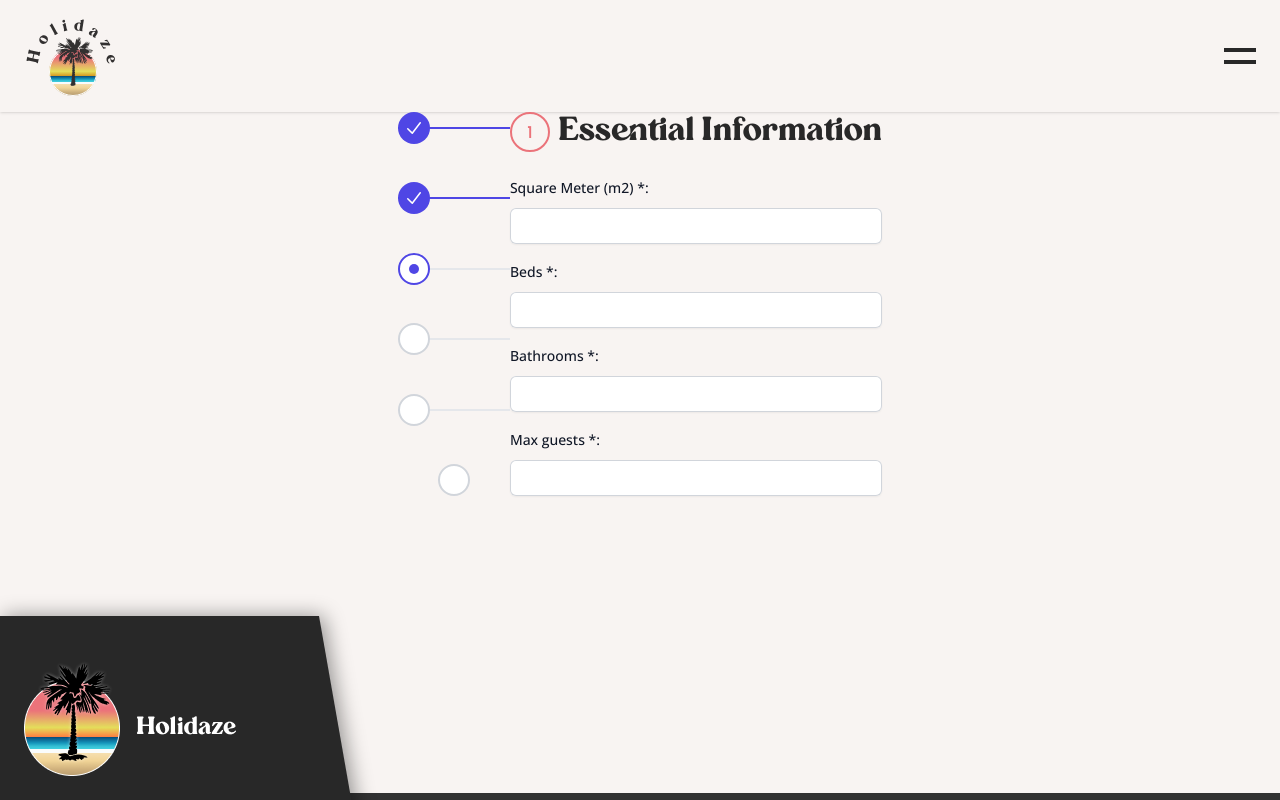
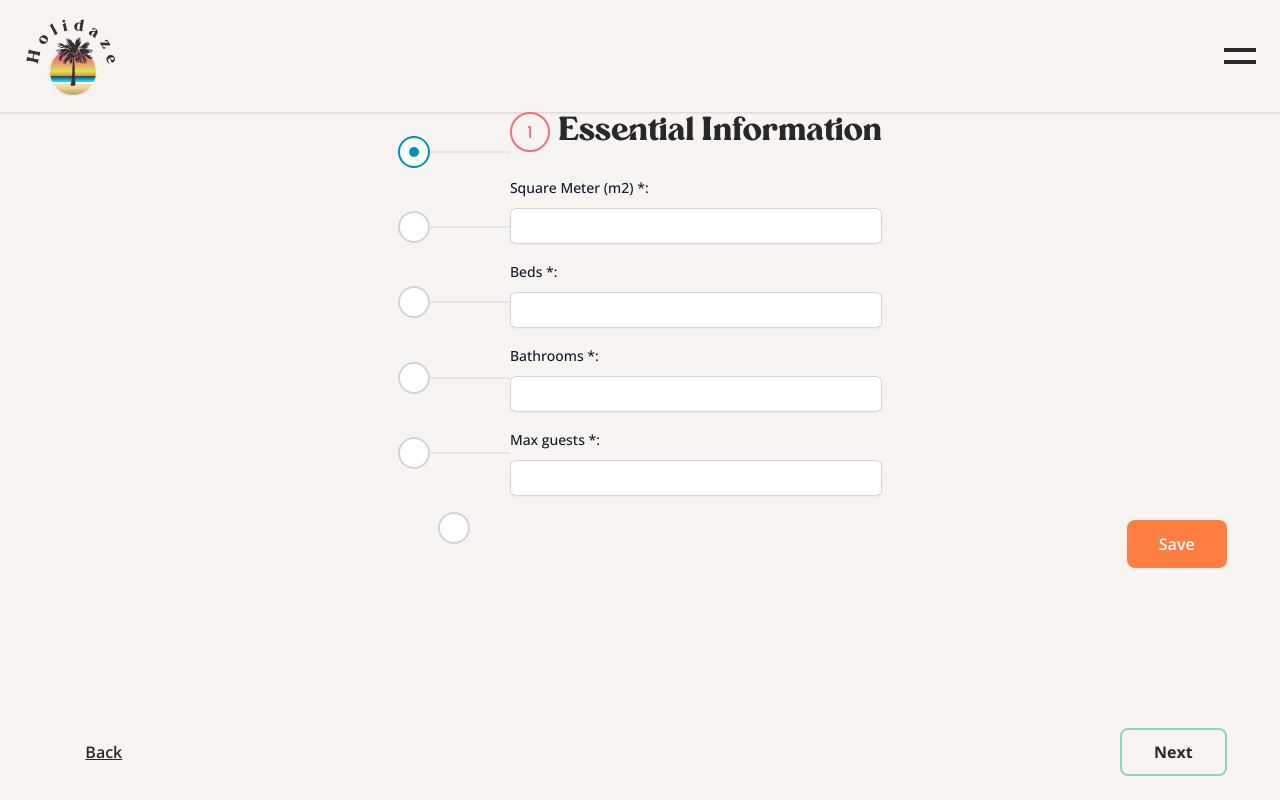
Before and after one commit to EmilBacklund/PROJECT-EXAM-2, a React (Vite) app: page /registerVenue in a window 1280 px wide. Shown: the top 800 px of the page. Built offline with nearby package versions, Linux system fonts and the light colour scheme.

Commit message:
make work on register page

```diff
--- /dev/null
+++ b/src/components/StyledButtons.jsx
@@ -0,0 +1,22 @@
+const PrimaryBtn = ({ width, name }) => {
+  return (
+    <button
+      className={`${width} h-12 bg-secondaryOrange hover:bg-[#EF6623] rounded-lg text-white font-semibold text-base transition`}
+    >
+      {name}
+    </button>
+  );
+};
+
+const SecondaryBtn = ({ width, name, onClick }) => {
+  return (
+    <button
+      onClick={onClick}
+      className={`${width} h-12  rounded-lg text-textBlack font-bold border-2 border-[#88D8B0] hover:text-textBlack hover:bg-[#88D8B0] transition-all duration-300 `}
+    >
+      {name}
+    </button>
+  );
+};
+
+export { PrimaryBtn, SecondaryBtn };
--- a/src/pages/RegisterVenuePage/RegisterProgression.jsx
+++ b/src/pages/RegisterVenuePage/RegisterProgression.jsx
@@ -1,15 +1,28 @@
 import { CheckIcon } from '@heroicons/react/20/solid';
+import { useSelector } from 'react-redux';
 
-const steps = [
-  { name: 'Step 1', href: '#', status: 'complete' },
-  { name: 'Step 2', href: '#', status: 'complete' },
-  { name: 'Step 3', href: '#', status: 'current' },
-  { name: 'Step 4', href: '#', status: 'upcoming' },
-  { name: 'Step 5', href: '#', status: 'upcoming' },
-  { name: 'Step 6', href: '#', status: 'upcoming' },
+let stages = [
+  { stage: 1, href: '#' },
+  { stage: 2, href: '#' },
+  { stage: 3, href: '#' },
+  { stage: 4, href: '#' },
+  { stage: 5, href: '#' },
+  { stage: 6, href: '#' },
 ];
 
 function classNames(...classes) {
+  const currentStage = useSelector((state) => state.displayedVenueStage.stage);
+
+  stages = stages.map((stage) => {
+    if (stage.stage < currentStage) {
+      return { ...stage, status: 'complete' };
+    } else if (stage.stage === currentStage) {
+      return { ...stage, status: 'current' };
+    } else {
+      return { ...stage, status: 'upcoming' };
+    }
+  });
+
   return classes.filter(Boolean).join(' ');
 }
 
@@ -18,36 +31,38 @@ export default function RegisterProgression() {
     <nav aria-label="Progress">
       <ol
         role="list"
-        className="flex items-center sm:flex-col sm:justify-between sm:h-full"
+        className="flex items-center sm:flex-col justify-center sm:justify-between sm:h-full my-6"
       >
-        {steps.map((step, stepIdx) => (
+        {stages.map((stage, stageIdx) => (
           <li
-            key={step.name}
+            key={stage.stage}
             className={classNames(
-              stepIdx !== steps.length - 1 ? 'pr-8 sm:pr-20' : '',
+              stageIdx !== stages.length - 1
+                ? 'pr-4 sm:pr-20 smallScreen:pr-8'
+                : '',
               'relative'
             )}
           >
-            {step.status === 'complete' ? (
+            {stage.status === 'complete' ? (
               <>
                 <div
                   className="absolute inset-0 flex items-center"
                   aria-hidden="true"
                 >
-                  <div className="h-0.5 w-full bg-indigo-600" />
+                  <div className="h-0.5 w-full bg-[#0091AE]" />
                 </div>
                 <a
                   href="#"
-                  className="relative flex h-8 w-8 items-center justify-center rounded-full bg-indigo-600 hover:bg-indigo-900"
+                  className="relative flex h-8 w-8 items-center justify-center rounded-full bg-[#0091AE] hover:bg-[#34A9C0]"
                 >
                   <CheckIcon
                     className="h-5 w-5 text-white"
                     aria-hidden="true"
                   />
-                  <span className="sr-only">{step.name}</span>
+                  <span className="sr-only">{stage.stage}</span>
                 </a>
               </>
-            ) : step.status === 'current' ? (
+            ) : stage.status === 'current' ? (
               <>
                 <div
                   className="absolute inset-0 flex items-center"
@@ -57,14 +72,14 @@ export default function RegisterProgression() {
                 </div>
                 <a
                   href="#"
-                  className="relative flex h-8 w-8 items-center justify-center rounded-full border-2 border-indigo-600 bg-white"
-                  aria-current="step"
+                  className="relative flex h-8 w-8 items-center justify-center rounded-full border-2 border-[#0091AE] bg-white"
+                  aria-current="stage"
                 >
                   <span
-                    className="h-2.5 w-2.5 rounded-full bg-indigo-600"
+                    className="h-2.5 w-2.5 rounded-full bg-[#0091AE]"
                     aria-hidden="true"
                   />
-                  <span className="sr-only">{step.name}</span>
+                  <span className="sr-only">{stage.stage}</span>
                 </a>
               </>
             ) : (
@@ -83,7 +98,7 @@ export default function RegisterProgression() {
                     className="h-2.5 w-2.5 rounded-full bg-transparent group-hover:bg-gray-300"
                     aria-hidden="true"
                   />
-                  <span className="sr-only">{step.name}</span>
+                  <span className="sr-only">{stage.stage}</span>
                 </a>
               </>
             )}
--- a/src/pages/RegisterVenuePage/RegisterVenue.jsx
+++ /dev/null
@@ -1,31 +0,0 @@
-import { useDispatch, useSelector } from 'react-redux';
-import RegisterProgression from './RegisterProgression';
-import Stage1 from './Stage1';
-import Stage2 from './Stage2';
-
-const RegisterVenue = () => {
-  const currentStage = useSelector((state) => state.displayedVenueStage.stage);
-  const dispatch = useDispatch();
-  console.log(currentStage);
-
-  const renderStage = () => {
-    switch (currentStage) {
-      case 1:
-        return <Stage1 />;
-      case 2:
-        return <Stage2 />;
-      // Add more stages here
-      default:
-        return <Stage1 />;
-    }
-  };
-
-  return (
-    <div className="section-container sm:flex sm:justify-center">
-      <RegisterProgression />
-      <form>{renderStage()}</form>
-    </div>
-  );
-};
-
-export default RegisterVenue;
--- /dev/null
+++ b/src/pages/RegisterVenuePage/RegisterVenuePage.jsx
@@ -0,0 +1,83 @@
+import { useDispatch, useSelector } from 'react-redux';
+import RegisterProgression from './RegisterProgression';
+import Stage1 from './Stage1';
+import Stage2 from './Stage2';
+import Stage3 from './Stage3';
+import Stage4 from './Stage4';
+import Stage5 from './Stage5';
+import Stage6 from './Stage6';
+import { SecondaryBtn, PrimaryBtn } from '../../components/StyledButtons';
+import {
+  incrementStage,
+  decrementStage,
+} from '../../store/modules/displayedVenueStageSlice';
+
+const RegisterVenue = () => {
+  const currentStage = useSelector((state) => state.displayedVenueStage.stage);
+  const dispatch = useDispatch();
+  console.log(currentStage);
+
+  const renderStage = () => {
+    switch (currentStage) {
+      case 1:
+        return <Stage1 />;
+      case 2:
+        return <Stage2 />;
+      case 3:
+        return <Stage3 />;
+      case 4:
+        return <Stage4 />;
+      case 5:
+        return <Stage5 />;
+      case 6:
+        return <Stage6 />;
+      default:
+        return <Stage1 />;
+    }
+  };
+
+  return (
+    <div className="section-container flex flex-col justify-between min-h-[calc(100vh-83.18px)] md:min-h-[calc(100vh-111.99px)]">
+      <div>
+        <div className="sm:flex sm:justify-center">
+          <RegisterProgression />
+          <form className="mb-6">{renderStage()}</form>
+        </div>
+        <div className="flex justify-end">
+          <PrimaryBtn name="Save" width="px-8" />
+        </div>
+      </div>
+      <div
+        className={`${
+          currentStage !== 0 ? 'justify-between' : 'justify-end'
+        } flex  mb-6`}
+      >
+        {currentStage !== 0 && (
+          <button
+            onClick={() => {
+              dispatch(decrementStage());
+            }}
+            className="underline text-textBlack font-semibold rounded-md px-8 hover:bg-gray-200"
+          >
+            Back
+          </button>
+        )}
+
+        <SecondaryBtn
+          width="px-8"
+          name={currentStage <= 5 ? 'Next' : 'submit'}
+          onClick={
+            currentStage <= 5
+              ? () => {
+                  dispatch(incrementStage());
+                }
+              : null
+            //!Instead of null, make a POST request here when API is up
+          }
+        />
+      </div>
+    </div>
+  );
+};
+
+export default RegisterVenue;
--- /dev/null
+++ b/src/pages/RegisterVenuePage/Stage3.jsx
@@ -0,0 +1,13 @@
+import StageTemplate from './StageTemplate';
+import CustomInput from '../../components/FormComponents/CustomInput';
+
+const Stage3 = () => {
+  return (
+    <div>
+      <StageTemplate stageNumber={3} stageTitle={'Location'} />
+      <div className="flex flex-col gap-4"></div>
+    </div>
+  );
+};
+
+export default Stage3;
--- /dev/null
+++ b/src/pages/RegisterVenuePage/Stage4.jsx
@@ -0,0 +1,13 @@
+import StageTemplate from './StageTemplate';
+import CustomInput from '../../components/FormComponents/CustomInput';
+
+const Stage4 = () => {
+  return (
+    <div>
+      <StageTemplate stageNumber={4} stageTitle={'Amenities'} />
+      <div className="flex flex-col gap-4"></div>
+    </div>
+  );
+};
+
+export default Stage4;
--- /dev/null
+++ b/src/pages/RegisterVenuePage/Stage5.jsx
@@ -0,0 +1,13 @@
+import StageTemplate from './StageTemplate';
+import CustomInput from '../../components/FormComponents/CustomInput';
+
+const Stage5 = () => {
+  return (
+    <div>
+      <StageTemplate stageNumber={5} stageTitle={'Price'} />
+      <div className="flex flex-col gap-4"></div>
+    </div>
+  );
+};
+
+export default Stage5;
--- /dev/null
+++ b/src/pages/RegisterVenuePage/Stage6.jsx
@@ -0,0 +1,13 @@
+import StageTemplate from './StageTemplate';
+import CustomInput from '../../components/FormComponents/CustomInput';
+
+const Stage6 = () => {
+  return (
+    <div>
+      <StageTemplate stageNumber={6} stageTitle={'Images'} />
+      <div className="flex flex-col gap-4"></div>
+    </div>
+  );
+};
+
+export default Stage6;
--- a/src/routes/Router.jsx
+++ b/src/routes/Router.jsx
@@ -2,7 +2,7 @@ import { Route, Routes } from 'react-router-dom';
 import HomePage from '../pages/HomePage/HomePage';
 import ProfilePage from '../pages/ProfilePage/ProfilePage';
 import DreamStaysPage from '../pages/FavoritePage/DreamStaysPage';
-import RegisterVenue from '../pages/RegisterVenuePage/RegisterVenue';
+import RegisterVenuePage from '../pages/RegisterVenuePage/RegisterVenuePage';
 
 function Router() {
   return (
@@ -12,7 +12,7 @@ function Router() {
         <Route path="/profile" element={<ProfilePage />} />
         <Route path="/dreamstays" element={<DreamStaysPage />} />
         <Route path="/favorites" element={<DreamStaysPage />} />
-        <Route path="/registerVenue" element={<RegisterVenue />} />
+        <Route path="/registerVenue" element={<RegisterVenuePage />} />
       </Routes>
     </>
   );
--- a/src/store/index.jsx
+++ b/src/store/index.jsx
@@ -9,6 +9,8 @@ const reducer = combineReducers({
   displayedVenueStage: displayedVenueStageSlice,
 });
 
+console.log('Reducer ', reducer);
+
 const index = configureStore({
   reducer,
 });
--- a/src/store/modules/displayedVenueStageSlice.jsx
+++ b/src/store/modules/displayedVenueStageSlice.jsx
@@ -10,13 +10,14 @@ const displayedVenueStageSlice = createSlice({
       state.stage = action.payload;
     },
     incrementStage: (state) => {
-      state.stage + 1;
+      state.stage = state.stage + 1;
     },
     decrementStage: (state) => {
-      state.stage + 1;
+      state.stage = state.stage - 1;
     },
   },
 });
 
-export const { setStage } = displayedVenueStageSlice.actions;
+export const { setStage, incrementStage, decrementStage } =
+  displayedVenueStageSlice.actions;
 export default displayedVenueStageSlice.reducer;
```
Also changed, not shown: src/pages/RegisterVenuePage/Stage2.jsx (+7 -0 lines).
